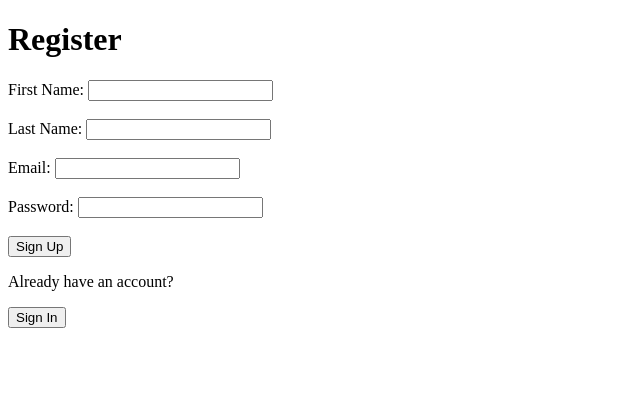
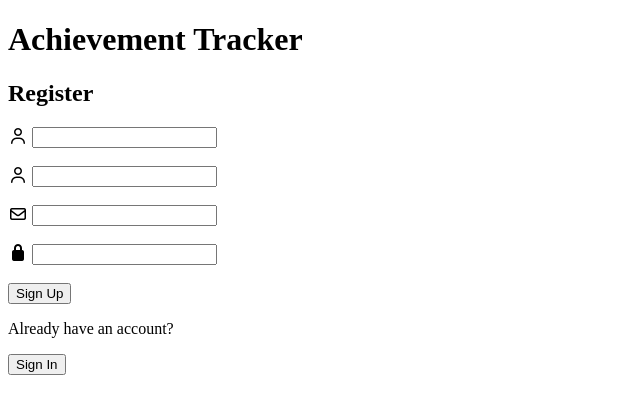
Before and after one commit to aa-aqsaamjad/achievement-tracker, a PHP site: page /auth in a window 1280 px wide. Shown: the top 414 px of the page, without its empty margins (0-640 px from the left). Run offline with PHP 8.4, Linux system fonts and the light colour scheme; data that the repository does not hold is empty; some libraries are stand-ins or nearby versions.

Commit message:
update file paths

```diff
--- a/public/auth.php
+++ b/public/auth.php
@@ -93,4 +93,4 @@ if ($_SERVER['REQUEST_METHOD'] === 'POST' && isset($_POST['signIn'])) {
 /* =====================
    LOAD VIEW
 ===================== */
-require __DIR__ . '/../src/views/auth.php';
+require __DIR__ . '/../views/auth.php';
--- a/public/dashboard.php
+++ b/public/dashboard.php
@@ -7,4 +7,4 @@ if (!isset($_SESSION['student_id'])) {
     exit;
 }
 
-require __DIR__ . '/../src/views/dashboard.php';
+require __DIR__ . '/../views/dashboard.php';
--- a/public/js/auth.js
+++ b/public/js/auth.js
@@ -3,8 +3,8 @@ const signInButton = document.getElementById('signInButton');
 const signUpForm = document.getElementById('signup');
 const signInForm = document.getElementById('signin');
 
-signup.classList.add('active');
-signin.classList.remove('active');
+signUpForm.classList.add('active');
+signInForm.classList.remove('active');
 
 signInButton.addEventListener('click', (e) => {
     e.preventDefault();
--- a/src/views/auth.php
+++ b/views/auth.php
@@ -7,30 +7,35 @@
 <head>
     <meta charset="UTF-8">
     <meta name="viewport" content="width=device-width, initial-scale=1.0">
-    <title>Signup</title>
+    <title>Log In / Sign Up</title>
 
+    <link rel="stylesheet" href="https://cdnjs.cloudflare.com/ajax/libs/font-awesome/7.0.1/css/all.min.css">
+    <link rel="stylesheet" href="../public/css/main.css">
     <link rel="stylesheet" href="../public/css/auth.css">
 </head>
 
 <body>
 
+    <h1> Achievement Tracker</h1>
+
     <div class="container" id="signup">
-        <h1 class="form-title">Register</h1>
+        <h2 class="form-title">Register</h2>
         <form method="POST" action="/achievement-tracker/public/auth.php">
             <div class="input-group">
-                <label for="first_name">First Name:</label>
+                <i class="fa-regular fa-user"></i>
                 <input type="text" id="first_name" name="first_name" required><br><br>
             </div>
             <div class="input-group">
-                <label for="last_name">Last Name:</label>
+                <i class="fa-regular fa-user"></i>
                 <input type="text" id="last_name" name="last_name" required><br><br>
             </div>
             <div class="input-group">
-                <label for="email">Email:</label>
+
+                <i class="fa-regular fa-envelope"></i>
                 <input type="email" id="email" name="email" required><br><br>
             </div>
             <div class="input-group">
-                <label for="password">Password:</label>
+                <i class="fa-solid fa-lock"></i>
                 <input type="password" id="password" name="password" required><br><br>
             </div>
             <button type="submit" class="btn" value="Sign Up" name="signUp">Sign Up</button>
@@ -43,11 +48,11 @@
         <h1 class="form-title">Sign In</h1>
         <form method="POST" action="/achievement-tracker/public/auth.php">
             <div class="input-group">
-                <label for="email">Email:</label>
+                <i class="fa-regular fa-envelope"></i>
                 <input type="email" id="email" name="email" required><br><br>
             </div>
             <div class="input-group">
-                <label for="password">Password:</label>
+                <i class="fa-solid fa-lock"></i>
                 <input type="password" id="password" name="password" required><br><br>
             </div>
             <button type="submit" class="btn" value="signIn" name="signIn">Sign In</button>
```
Also changed, not shown: src/views/dashboard.php (deleted, +0 -12 lines), views/dashboard.php (added, +38 -0 lines), public/css/main.css (added), 1 other file.
